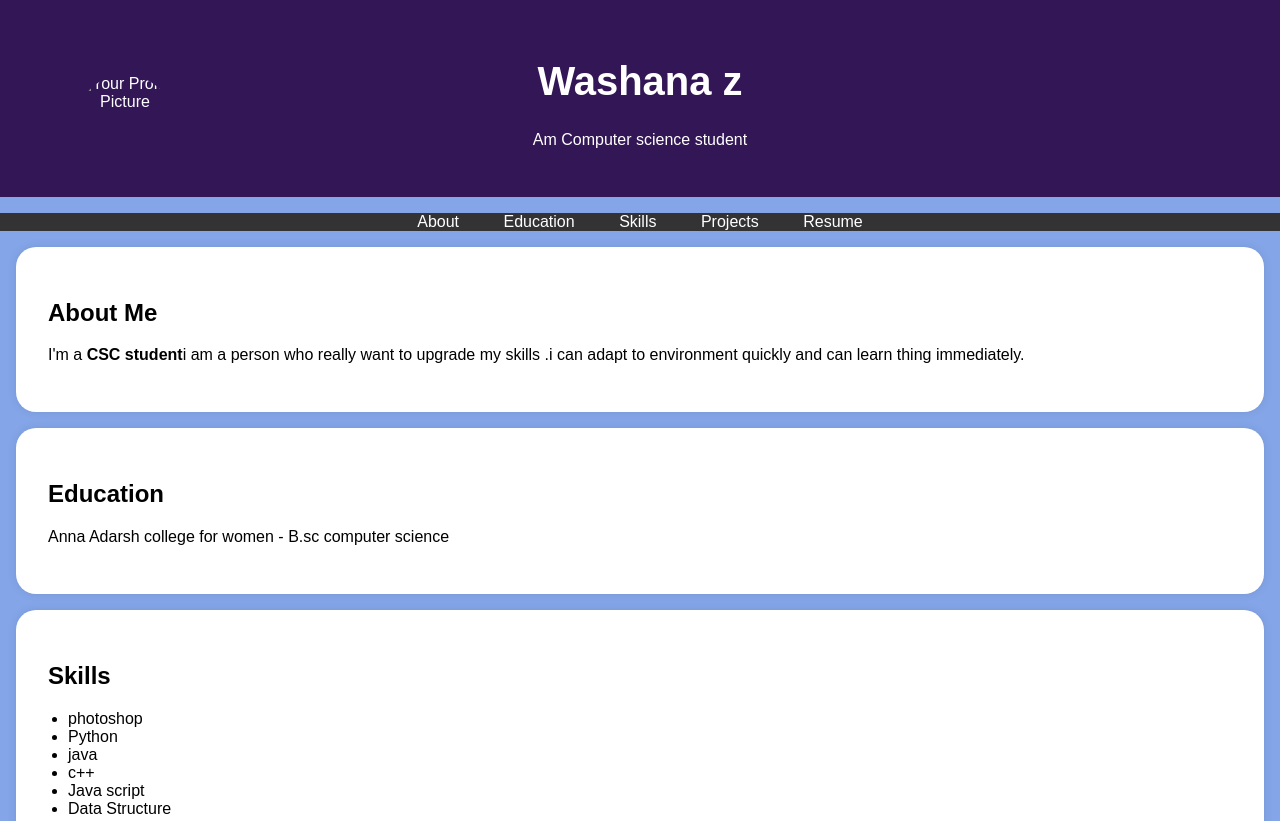
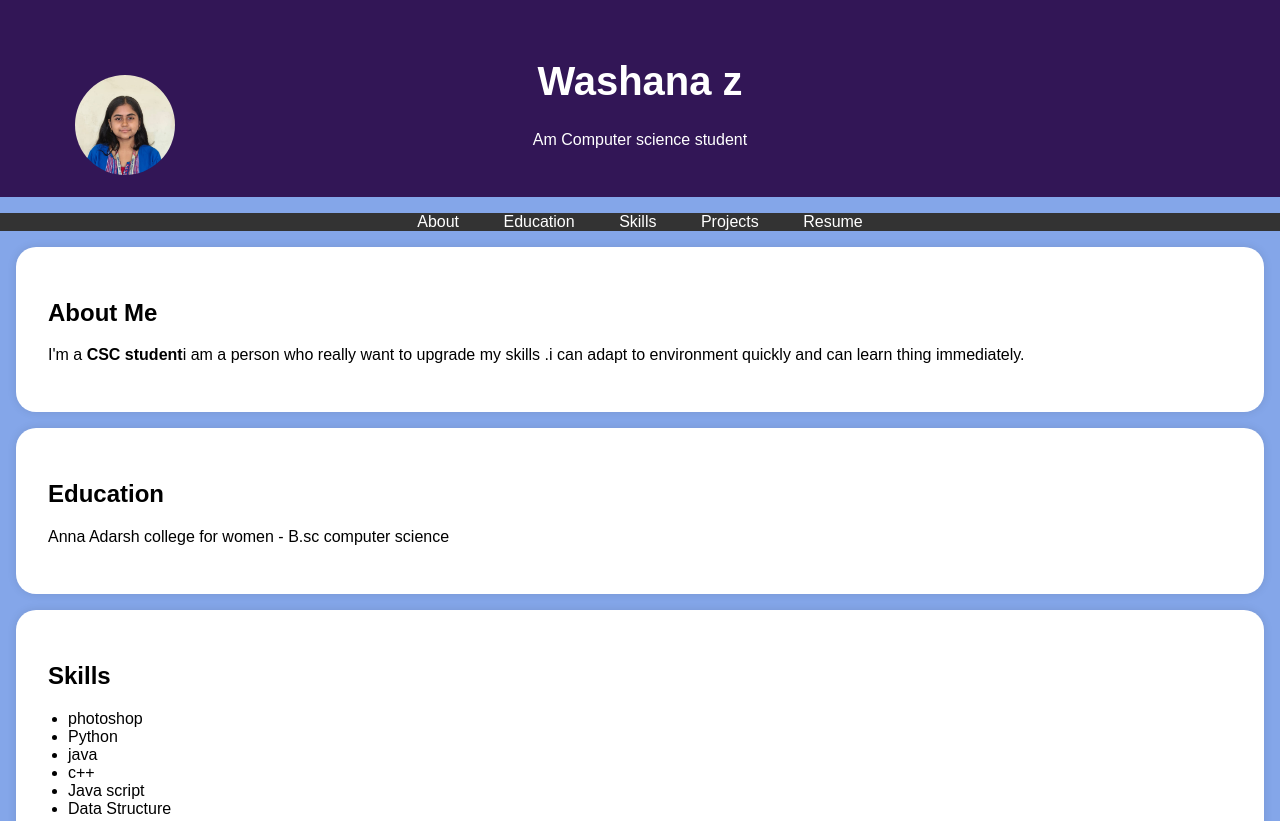
Before and after one commit to washana30/digital-portfolio, a plain HTML site: page index.html in a window 1280 px wide. Shown: the top 821 px of the page. Drawn offline with Linux system fonts and the light colour scheme.

Commit message:
Update index.html

```diff
--- a/index.html
+++ b/index.html
@@ -95,7 +95,7 @@
     <header>
         <div class="header-content">
             <!-- Add your profile picture here -->
-            <img src="wash.jpg" alt="Your Profile Picture" class="profile-picture">
+            <img src="wash.jpeg" alt="Your Profile Picture" class="profile-picture">
             <h1>Washana z</h1>
             <p>Am Computer science student</p>
         </div>
```
